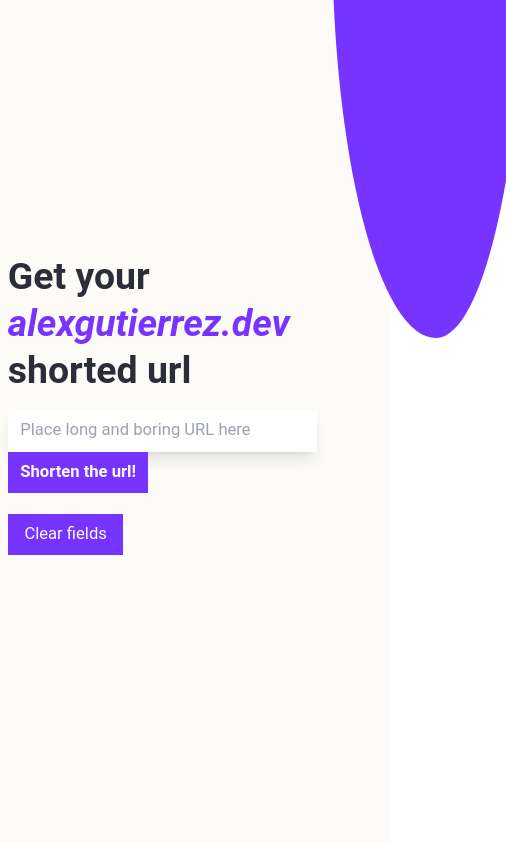
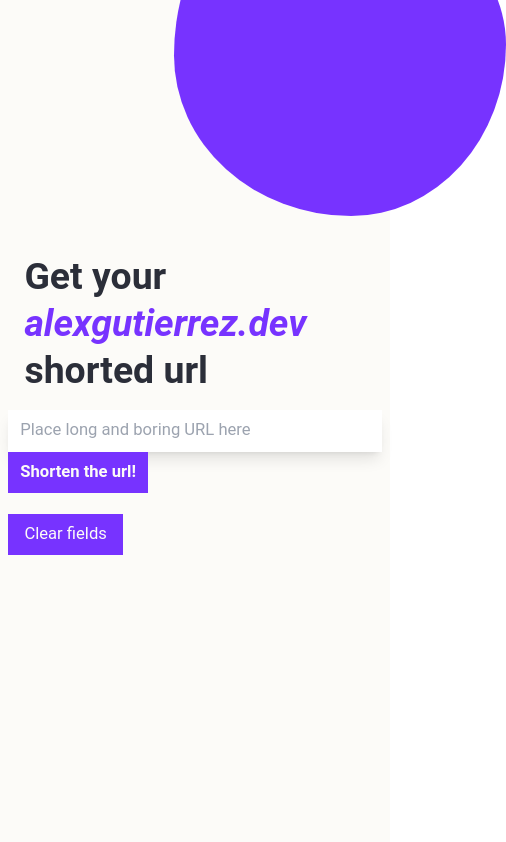
Before and after one commit to alexgtl/url-shortener-frontend, a Nuxt app: page / in a window 390 px wide. Shown: the top 842 px of the page, 506 px wide, since content can reach past the window. Built offline with nearby package versions, Linux system fonts and the light colour scheme.

Commit message:
responsive adjustments

```diff
--- a/src/components/animatedBlob.vue
+++ b/src/components/animatedBlob.vue
@@ -2,37 +2,24 @@
   <div class="blob shadow-black bg-accent"></div>
 </template>
 
-<style scoped>
-.blob {
-  /*   border-radius: 40% 60% 60% 40% / 70% 30% 70% 30%;
-  width: max(250px, 60%);
-  height: max(250px, 140%);
-/*   background: #2e86ab;
-  background-image: #2e86ab;
-  /* box-shadow: -10vmin 10vmin 0 rgba(64, 152, 224, 0.192);
-  animation: animateBlob 10s linear infinite alternate;
-
-  position: fixed;
-  /* z-index: -1;
-  right: -30%;
-  top: -20%; */
-}
-
+<style scoped lang="scss">
 .blob {
   border-radius: 40% 60% 60% 40% / 70% 30% 70% 30%;
-  width: max(120px, 60%);
-  height: max(120px, 60%);
-  /*   background: #2e86ab;
-  background-image: #2e86ab; */
-  /* box-shadow: -10vmin 10vmin 0 rgba(64, 152, 224, 0.192); */
   animation: animateBlob 11s linear infinite alternate;
+  position: absolute;
 
-  position: fixed;
-  /* z-index: -1; */
-  left: 85dvw;
-  top: -60dvh;
-  width: 50dvw;
-  height: 100dvh;
+  top: -20rem;
+  right: -20rem;
+
+  width: 40rem;
+  height: 40rem;
+
+  @media screen and (max-width: (668px)) {
+    top: -7rem;
+    right: -7rem;
+    width: 20rem;
+    height: 20rem;
+  }
 }
 
 @keyframes animateBlob {
--- a/src/pages/index.vue
+++ b/src/pages/index.vue
@@ -1,15 +1,15 @@
 <template>
   <main class="min-h-screen w-screen flex flex-col items-center">
     <section class="w-full min-h-screen pt-[30dvh] lg:px-[10dvw]">
-      <div class="w-10/12 mfy-5 px-[2dvw] max-w-[1920px] h-full">
-        <h1 class="mb-4 text-4xl max-w-[10ch] font-bold leading-tight">
+      <div class="mfy-5 px-[2dvw] max-w-[1920px] h-full items-center w-full md:w-10/12">
+        <h1 class="mb-4 text-4xl font-bold leading-tight pl-4 max-w-[15ch] md:pl-0 md:max-w-[10ch]">
           Get your <span class="text-accent italic">alexgutierrez.dev</span> shorted url
         </h1>
         <UrlShortenerCard />
       </div>
     </section>
 
-    <section class="py-[10dvh] w-10/12 text-center flex flex-col items-center bg-terciary">
+    <section class="px-[4dvh] md:px-0 py-[10dvh] w-10/12 text-center flex flex-col items-center bg-terciary">
       <h1 class="font-bold text-3xl">Hey there! 👋</h1>
       <p class="text-xl mt-4 font-semibold text-black">
         Recently, I embarked on a journey to create something cool, and voila, I present to you my latest creation – an
```
